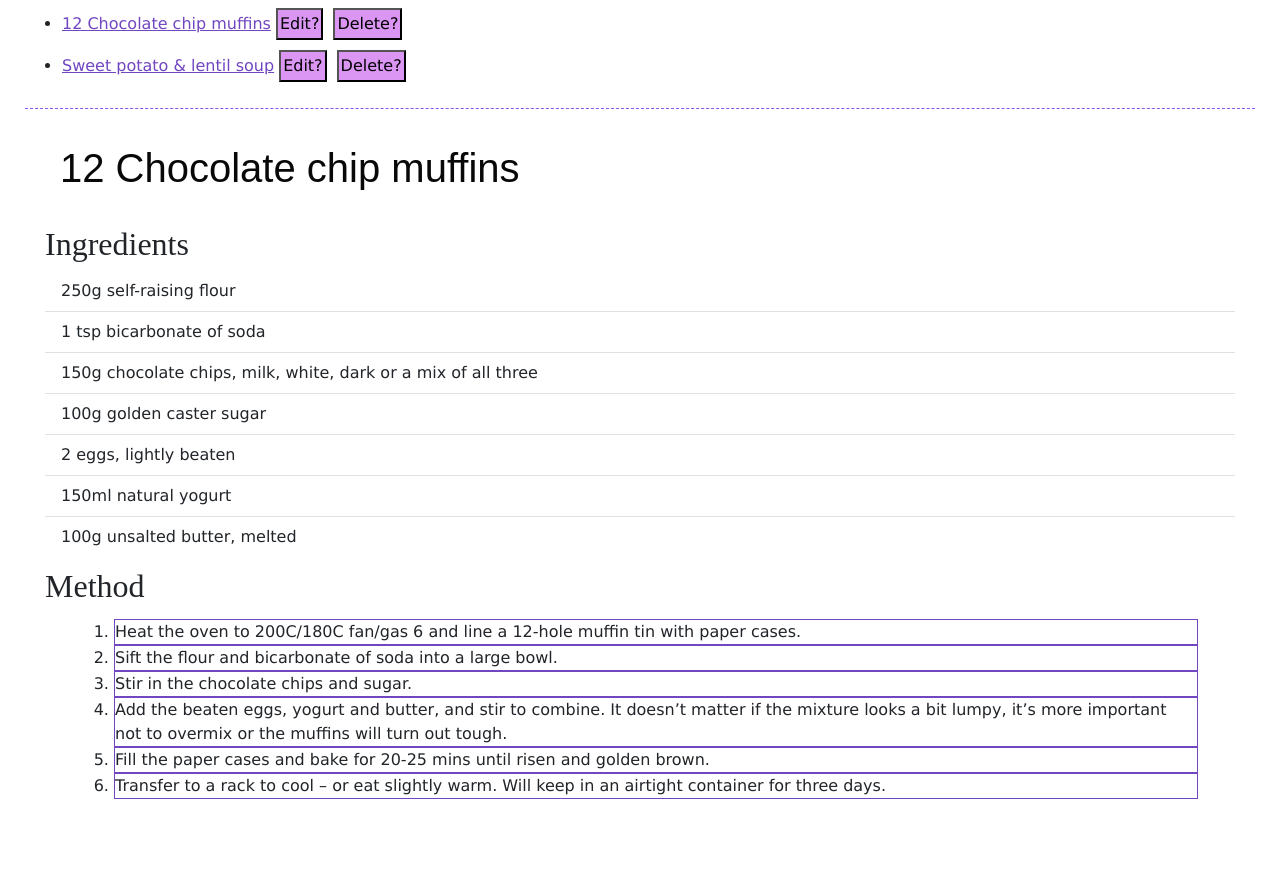
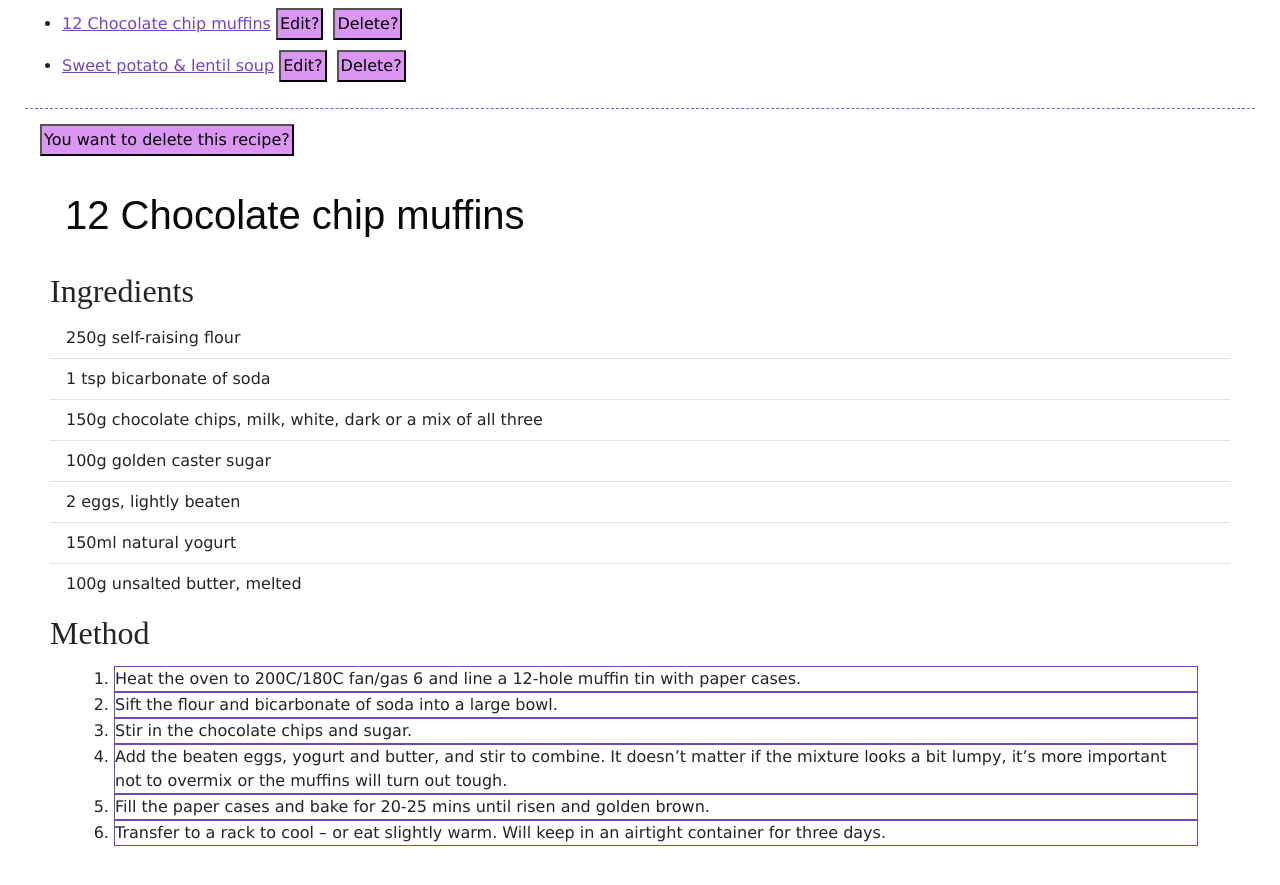
Before and after one commit to acmainier/recipes, a React (Vite) app: page /recipes/deleteRecipe/1 in a window 1280 px wide. Shown: the part 217-1102 px from the top of the page. Built offline with nearby package versions, Linux system fonts and the light colour scheme.

Commit message:
Add prompt to recipe deletion

```diff
--- a/src/deleteRecipe.jsx
+++ b/src/deleteRecipe.jsx
@@ -9,13 +9,21 @@
 
 export default function DeleteRecipe() {
   const { recipe } = useLoaderData();
-deleteRecipeApi(recipe.index);
 
   return (
-    <Recipe
-      title={recipe.title}
-      ingredients={recipe.ingredients}
-      steps={recipe.steps}
-    />
+    <div>
+      <button
+        onClick={() => {
+          window.confirm("Are you sure?") && deleteRecipeApi(recipe.index);
+        }}
+      >
+        You want to delete this recipe?
+      </button>
+      <Recipe
+        title={recipe.title}
+        ingredients={recipe.ingredients}
+        steps={recipe.steps}
+      />
+    </div>
   );
 }
```
